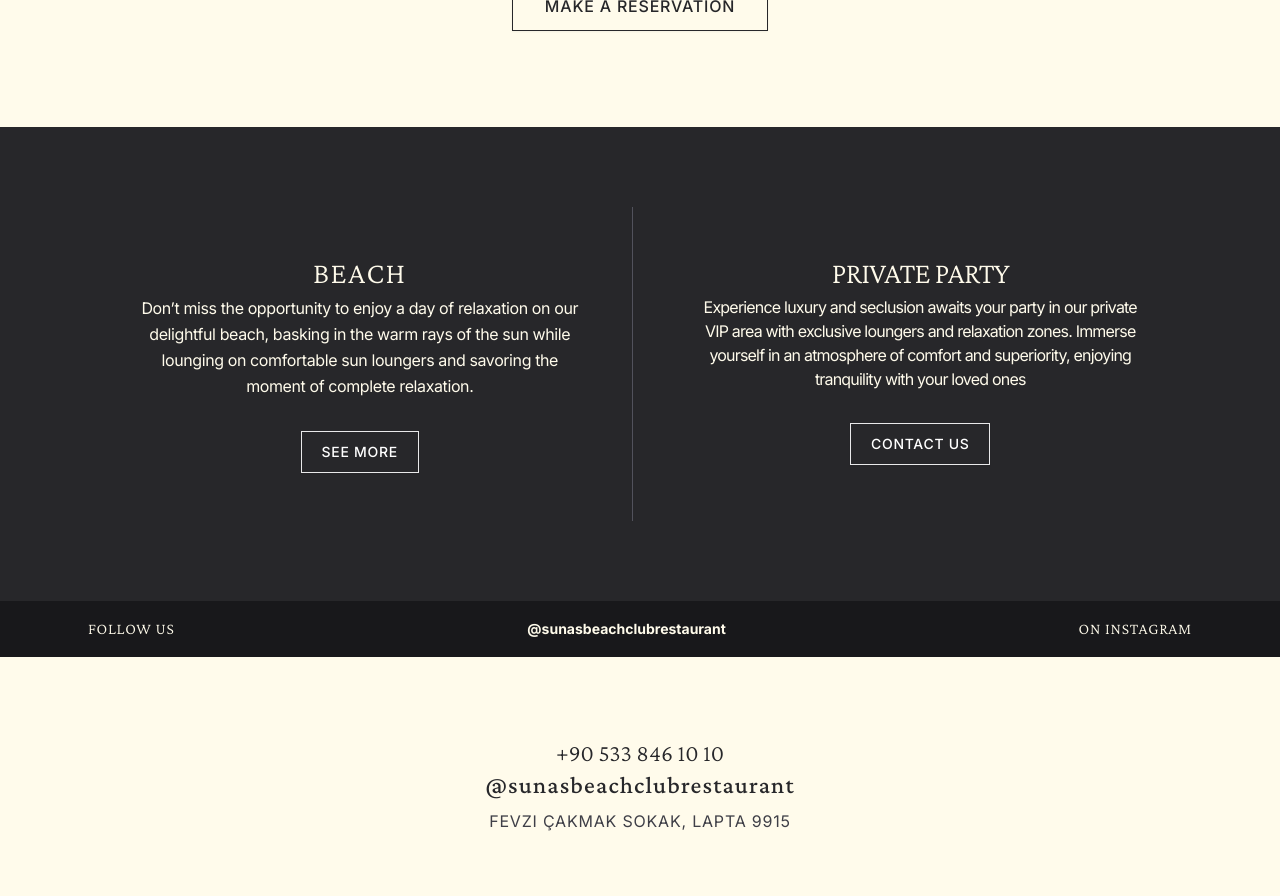
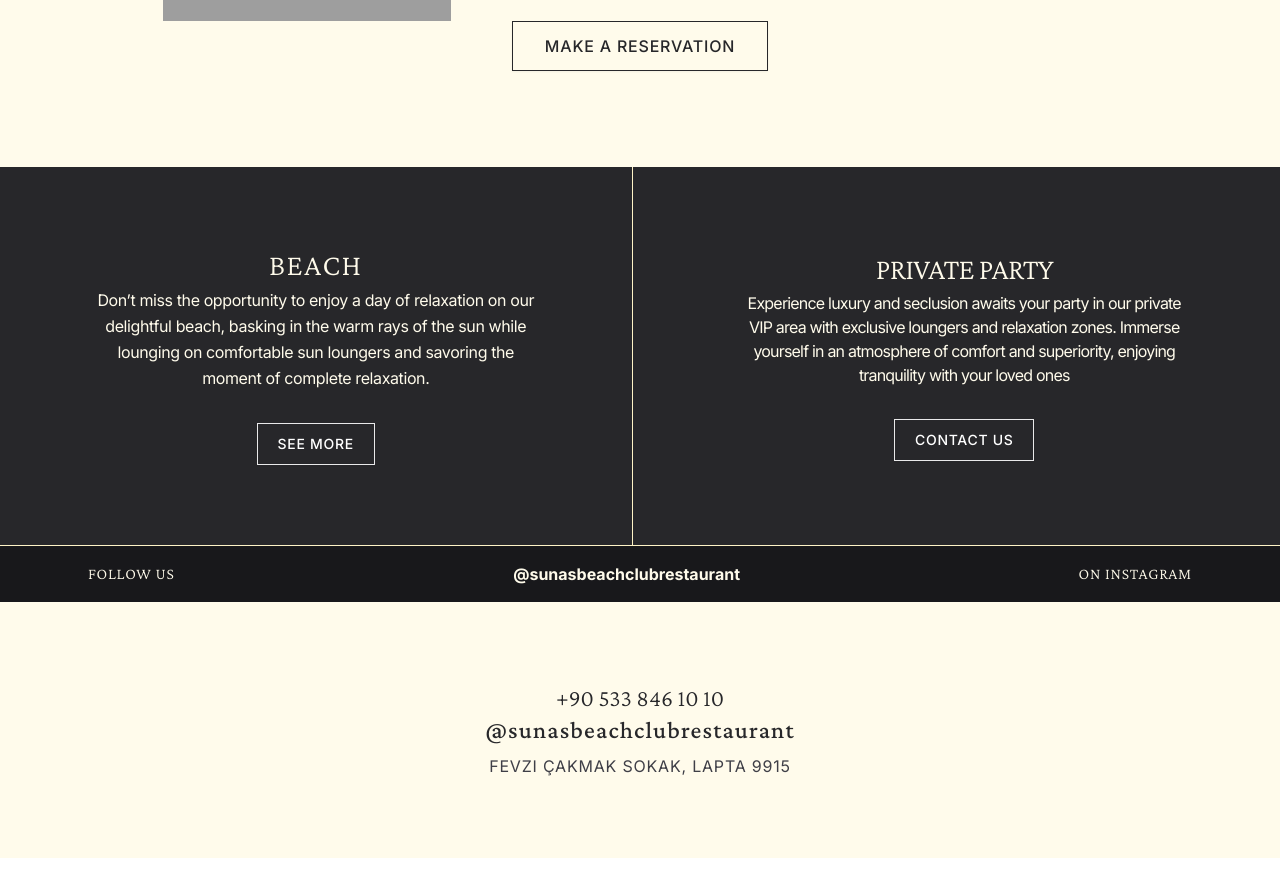
Before and after one commit to Joshue-dev/suna-restaurant, a Next.js app: page / in a window 1280 px wide. Shown: the part 2240-3136 px from the top of the page. After the commit the page ends 3098 px from the top, so only its background shows below. Built offline with nearby package versions, Linux system fonts and the light colour scheme; grey boxes are pictures that could not be loaded.

Commit message:
feat: some responsiveness changes

```diff
--- a/components/page-layout/footer.tsx
+++ b/components/page-layout/footer.tsx
@@ -2,7 +2,7 @@ import { Button } from "../ui/button";
 
 export const Footer = () => {
   return (
-    <footer>
+    <footer className="border-t border-t-amber-100">
       {/* Social Media Section */}
       <div className="bg-zinc-900 py-4 text-amber-50">
         <div className="max-w-6xl mx-auto px-2 lg:px-6">
@@ -10,7 +10,7 @@ export const Footer = () => {
             <span className="font-light text-xs md:text-base tracking-wider heading">
               FOLLOW US
             </span>
-            <span className="font-bold max-sm:hidden">@sunasbeachclubrestaurant</span>
+            <span className="font-bold text-xs text-balance md:text-base">@sunasbeachclubrestaurant</span>
             <span className="font-light text-xs md:text-base  tracking-wider heading">
               ON INSTAGRAM
             </span>
--- a/page-components/careers.tsx
+++ b/page-components/careers.tsx
@@ -2,11 +2,11 @@ import { Button } from "@/components/ui/button";
 
 const CareersSection = () => {
   return (
-    <div className="bg-zinc-800 py-16 md:py-20 text-amber-50">
-      <div className="max-w-6xl mx-auto px-6">
-        <div className="flex max-lg:flex-col gap-4 max-lg:divide-y lg:divide-x divide-zinc-600">
+    <div className="bg-zinc-800 text-amber-50">
+      <div className="w-full">
+        <div className="flex max-lg:flex-col gap-4 max-lg:divide-y lg:divide-x divide-amber-100">
           {/* Gift Cards */}
-          <div className="text-center p-6 lg:p-12">
+          <div className="text-center p-6 lg:p-20 flex flex-col grow basis-0 items-center justify-center">
             <h3 className="heading text-2xl md:text-3xl font-light mb-1 tracking-wider">
               BEACH
             </h3>
@@ -28,7 +28,7 @@ const CareersSection = () => {
           </div>
 
           {/* Careers */}
-          <div className="text-center p-4 lg:p-12">
+          <div className="text-center p-6 lg:p-20 flex flex-col grow basis-0 items-center justify-center">
             <h3 className="heading text-2xl md:text-3xl font-light mb-1 tracking-tight uppercase">
               Private party
             </h3>
--- a/page-components/description.tsx
+++ b/page-components/description.tsx
@@ -69,7 +69,7 @@ const Description = () => {
 
       {/* Description Text */}
       <div className="max-w-4xl mx-auto px-6 text-center mb-16 mt-32">
-        <h2 className="text-white text-xl md:text-2xl font-light tracking-wider heading">
+        <h2 className="text-white text-2xl md:text-3xl font-light tracking-wider heading">
           GOOD FOOD + GOOD DRINKS + GOOD MUSIC + A GOOD VIEW = GREAT VIBES.
         </h2>
       </div>
```
